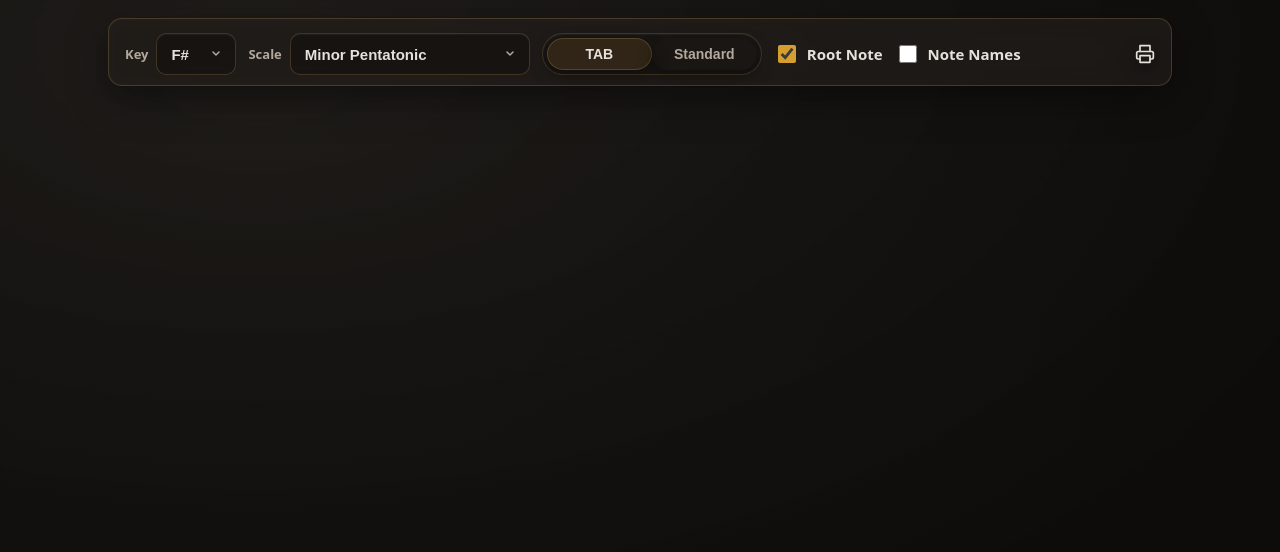
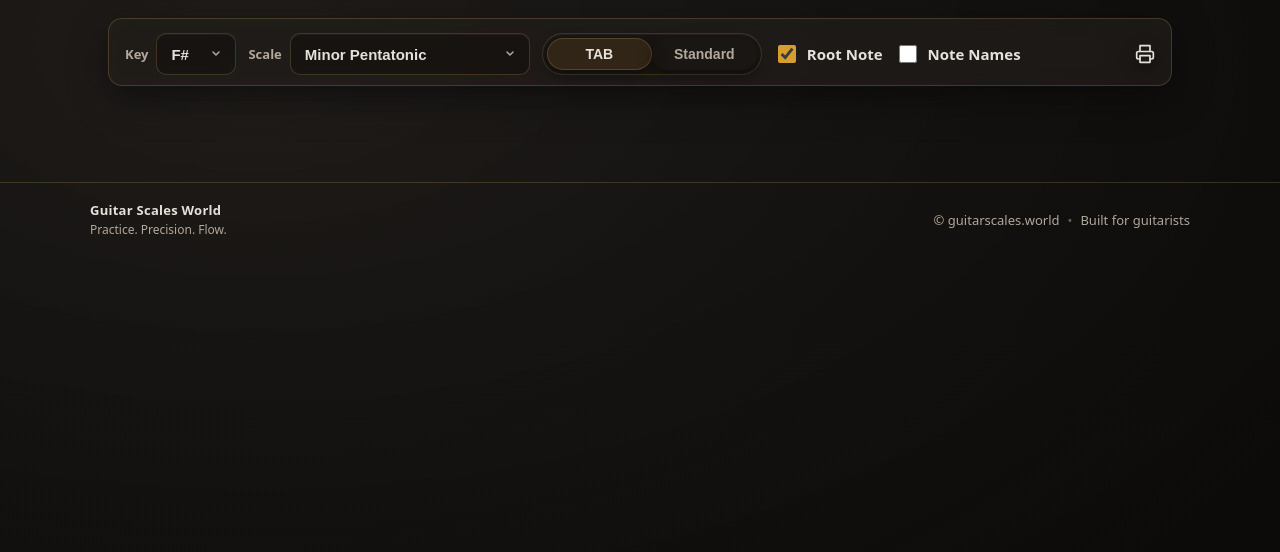
Before and after one commit to gavinhealyAU/scalesmonster, a plain HTML site: page index.html in a window 1280 px wide. Shown: the top 552 px of the page. Drawn offline with Linux system fonts and the light colour scheme; a script that the page names is missing.

Commit message:
Update manual changes to index.html

```diff
--- a/index.html
+++ b/index.html
@@ -435,6 +435,64 @@
         max-width: 100% !important;
       }
     }
+
+    .site-footer {
+  margin-top: 40px;
+  padding: 18px 16px 22px;
+  border-top: 1px solid var(--border);
+  background: transparent;
+  color: var(--muted);
+  font-size: 13px;
+}
+
+.footer-inner {
+  max-width: 1100px;
+  margin: 0 auto;
+  display: flex;
+  justify-content: space-between;
+  align-items: center;
+  gap: 12px;
+  flex-wrap: wrap;
+}
+
+.footer-left {
+  display: flex;
+  flex-direction: column;
+  gap: 2px;
+}
+
+.footer-left strong {
+  color: var(--text);
+  font-weight: 700;
+  letter-spacing: 0.02em;
+}
+
+.footer-left span {
+  font-size: 12px;
+  color: var(--muted);
+}
+
+.footer-right {
+  display: flex;
+  align-items: center;
+  gap: 8px;
+  white-space: nowrap;
+}
+
+.footer-right .divider {
+  opacity: 0.5;
+}
+
+/* Print mode: footer stays minimal */
+@media print {
+  .site-footer {
+    border-top: none;
+    padding-top: 12px;
+    color: #000;
+  }
+}
+
+
   </style>
 </head>
 
@@ -530,5 +588,21 @@
 
     <div id="output"></div>
   </div>
+
+  <footer class="site-footer">
+  <div class="footer-inner">
+    <div class="footer-left">
+      <strong>Guitar Scales World</strong>
+      <span>Practice. Precision. Flow.</span>
+    </div>
+
+    <div class="footer-right">
+      <span>© <span id="year"></span> guitarscales.world</span>
+      <span class="divider">•</span>
+      <span>Built for guitarists</span>
+    </div>
+  </div>
+</footer>
+
 </body>
 </html>
```
